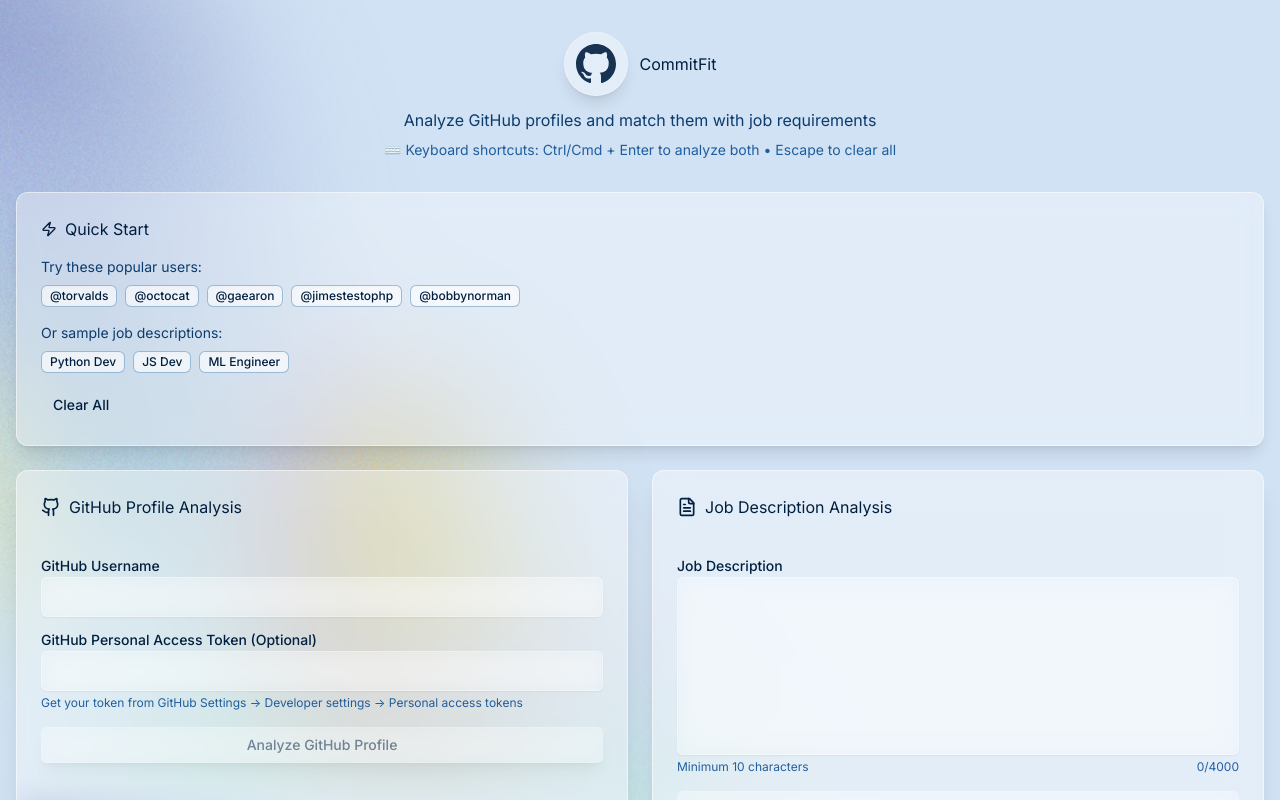
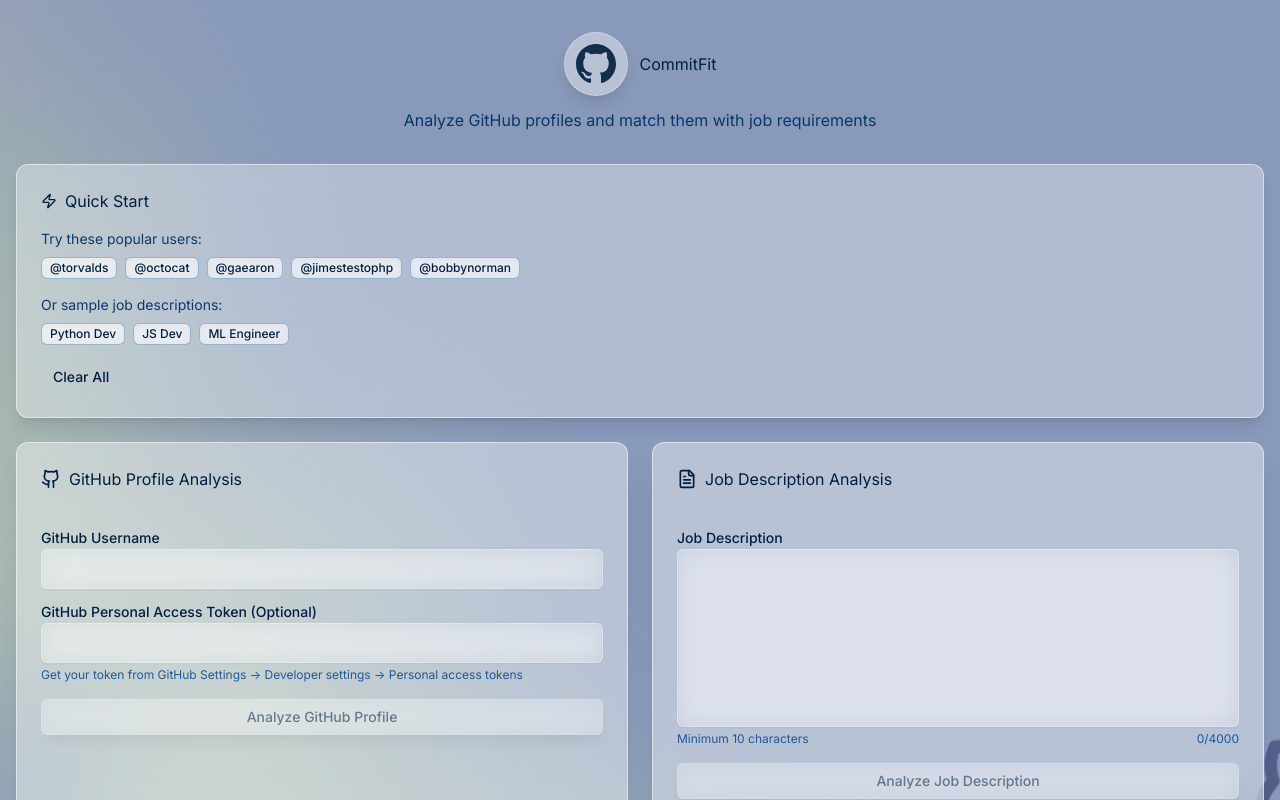
Before and after one commit to anvita-kallam/CommitFit, a React (Create React App) app in the folder frontend/: page / in a window 1280 px wide. Shown: the top 800 px of the page. Built offline with nearby package versions, Linux system fonts and the light colour scheme.

Commit message:
Remove keyboard shortcuts text from header

```diff
--- a/frontend/src/App.tsx
+++ b/frontend/src/App.tsx
@@ -94,7 +94,7 @@
     <div
       className="min-h-screen relative"
       style={{
-        backgroundImage: `url(/73b22bd79173a4bc73716edf4c59d61892b4ebae.png)`,
+        backgroundImage: `url(/background.png)`,
         backgroundSize: 'cover',
         backgroundPosition: 'center',
         backgroundAttachment: 'fixed',
@@ -118,9 +118,6 @@
           </div>
           <p className="mb-2" style={{ color: 'rgba(0, 51, 102, 0.95)' }}>
             Analyze GitHub profiles and match them with job requirements
-          </p>
-          <p className="text-sm" style={{ color: 'rgba(0, 71, 142, 0.85)' }}>
-            ⌨️ Keyboard shortcuts: Ctrl/Cmd + Enter to analyze both • Escape to clear all
           </p>
         </header>
 
--- a/frontend/src/components/MatchReport.tsx
+++ b/frontend/src/components/MatchReport.tsx
@@ -213,7 +213,7 @@
             <div className="text-5xl mb-2" style={{ color: getScoreColor(analysis.match_score) }}>
               {analysis.match_score.toFixed(1)}%
             </div>
-            <div className="text-sm" style={{ color: 'rgba(0, 51, 102, 0.95)' }}>
+            <div className="text-sm" style={{ color: 'rgba(0, 31, 63, 1)' }}>
               Match Score
             </div>
           </div>
```
Also changed, not shown: frontend/public/background.png (added).
